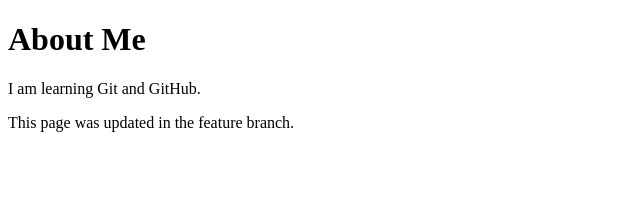
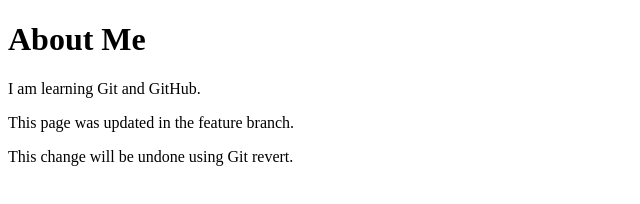
Before and after one commit to rolex-01/GitAssignment, a plain HTML site: page about.html in a window 1280 px wide. Shown: the whole page, without its empty margins (0-640 px from the left). Drawn offline with Linux system fonts and the light colour scheme.

Commit message:
Added temporary content

```diff
--- a/about.html
+++ b/about.html
@@ -7,5 +7,6 @@
     <h1>About Me</h1>
     <p>I am learning Git and GitHub.</p>
     <p>This page was updated in the feature branch.</p>
+    <p>This change will be undone using Git revert.</p>
 </body>
 </html>
```
